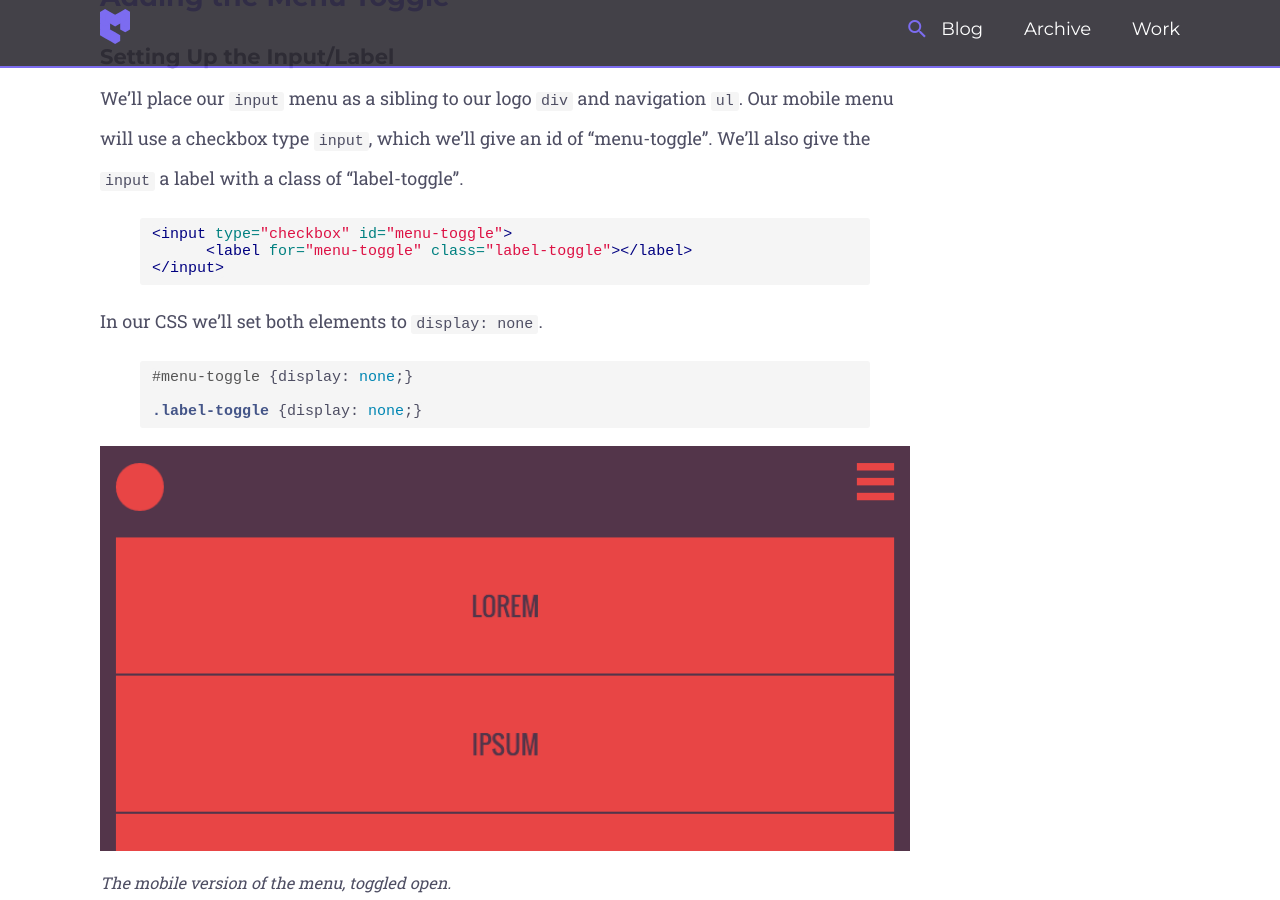
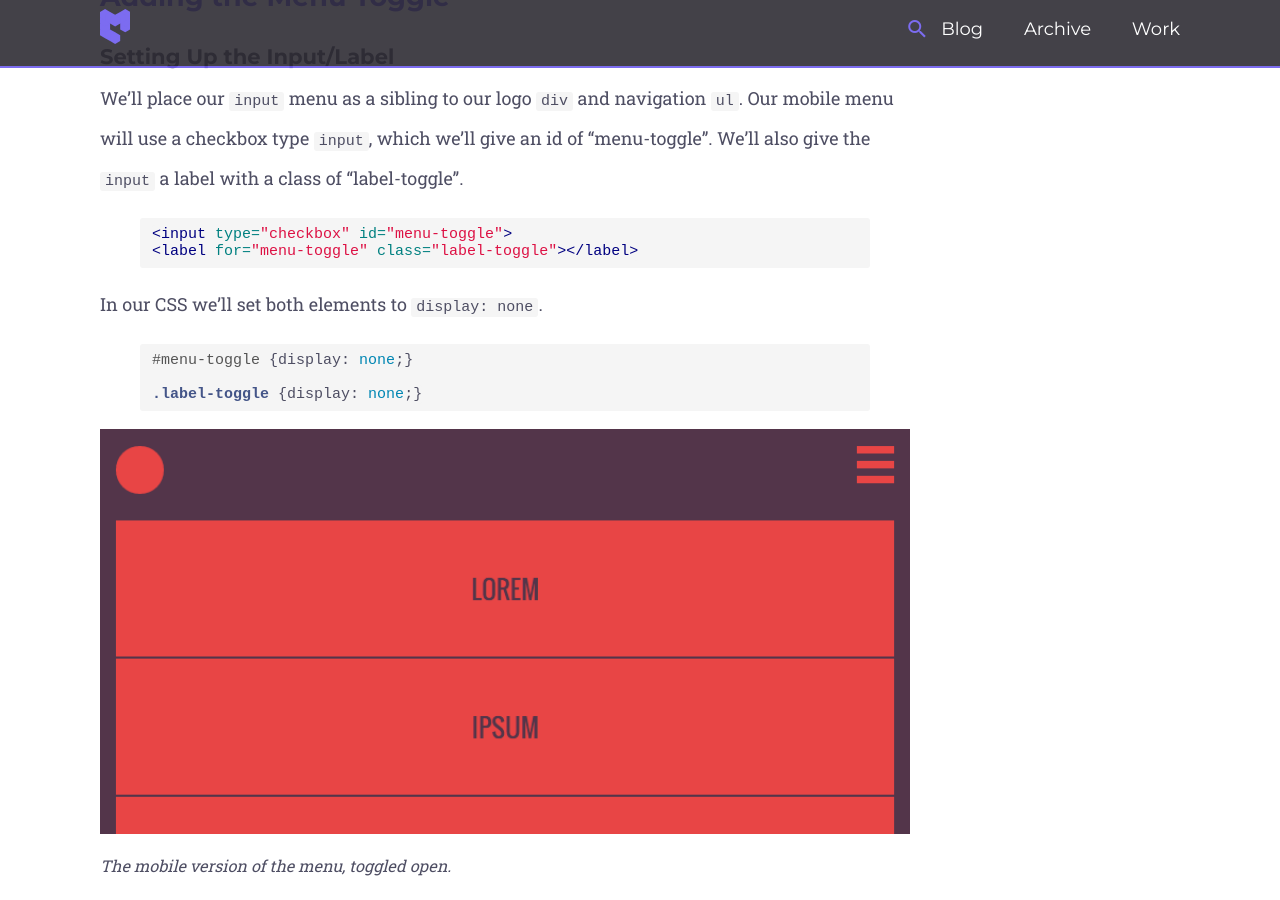
Before and after one commit to Splode/cm-blog, a Jekyll site: the page built from _posts/2016-01-29-responsive-pure-css-menu.md, in a window 1280 px wide and 900 px high, scrolled down 5105 px. Built offline with Jekyll 4.4.1, drawn with Linux system fonts in a browser that asks for light colours; nearby versions of some CDN libraries; comment, search, counter and statistics services are not loaded.

Commit message:
Updated tutorial code in pure-css-responsive-menu post
- `<input>` should not have a closing tag in the example code

```diff
--- a/_posts/2016-01-29-responsive-pure-css-menu.md
+++ b/_posts/2016-01-29-responsive-pure-css-menu.md
@@ -155,8 +155,7 @@ We'll place our `input` menu as a sibling to our logo `div` and navigation `ul`.
 
 {% highlight html %}
 <input type="checkbox" id="menu-toggle">
-      <label for="menu-toggle" class="label-toggle"></label>
-</input>
+<label for="menu-toggle" class="label-toggle"></label>
 {% endhighlight %}
 
 In our CSS we'll set both elements to `display: none`.
```
